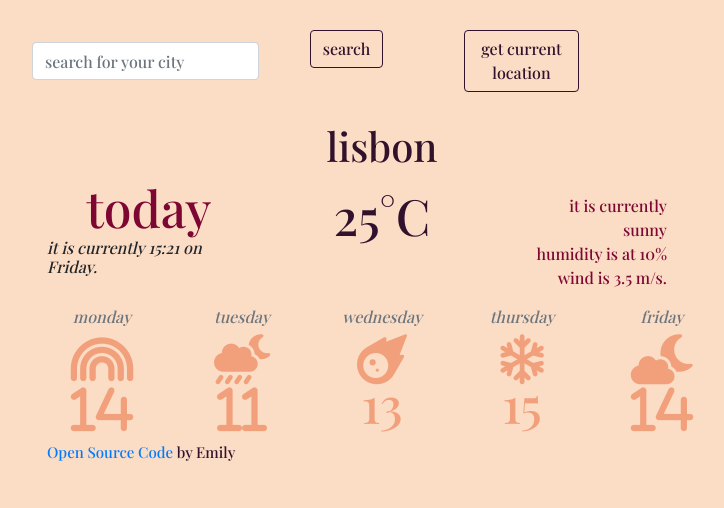
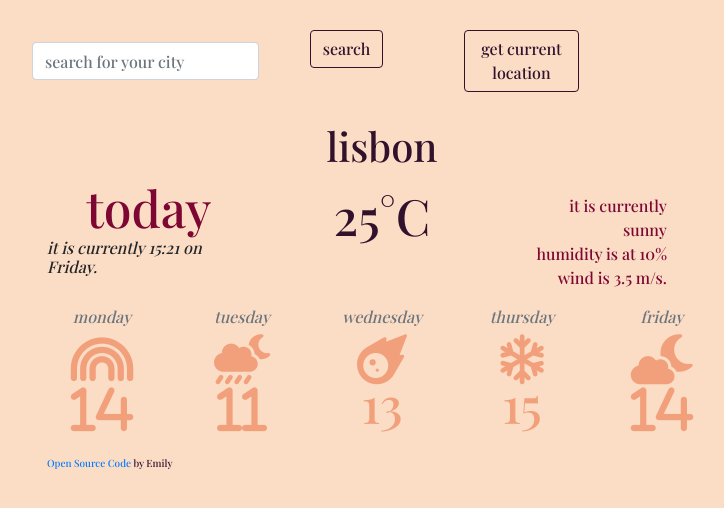
Before and after one commit to emllew/SheCodes-Plus-Weather-App-, a plain HTML site: page index.html in a window 1280 px wide. Shown: the whole page, without its empty margins (258-982 px from the left). Drawn offline with nearby package versions, Linux system fonts and the light colour scheme; a web font is replaced by a local one.

Commit message:
changed source

```diff
--- a/src/styles.css
+++ b/src/styles.css
@@ -82,6 +82,6 @@ color:#f2a07b;
 
 .source {
 font-family: 'Playfair Display';
-font-size: 15px;
+font-size: 10px;
 color: #31112c;
  }
```
Also changed, not shown: index.html (+1 -0 lines).
